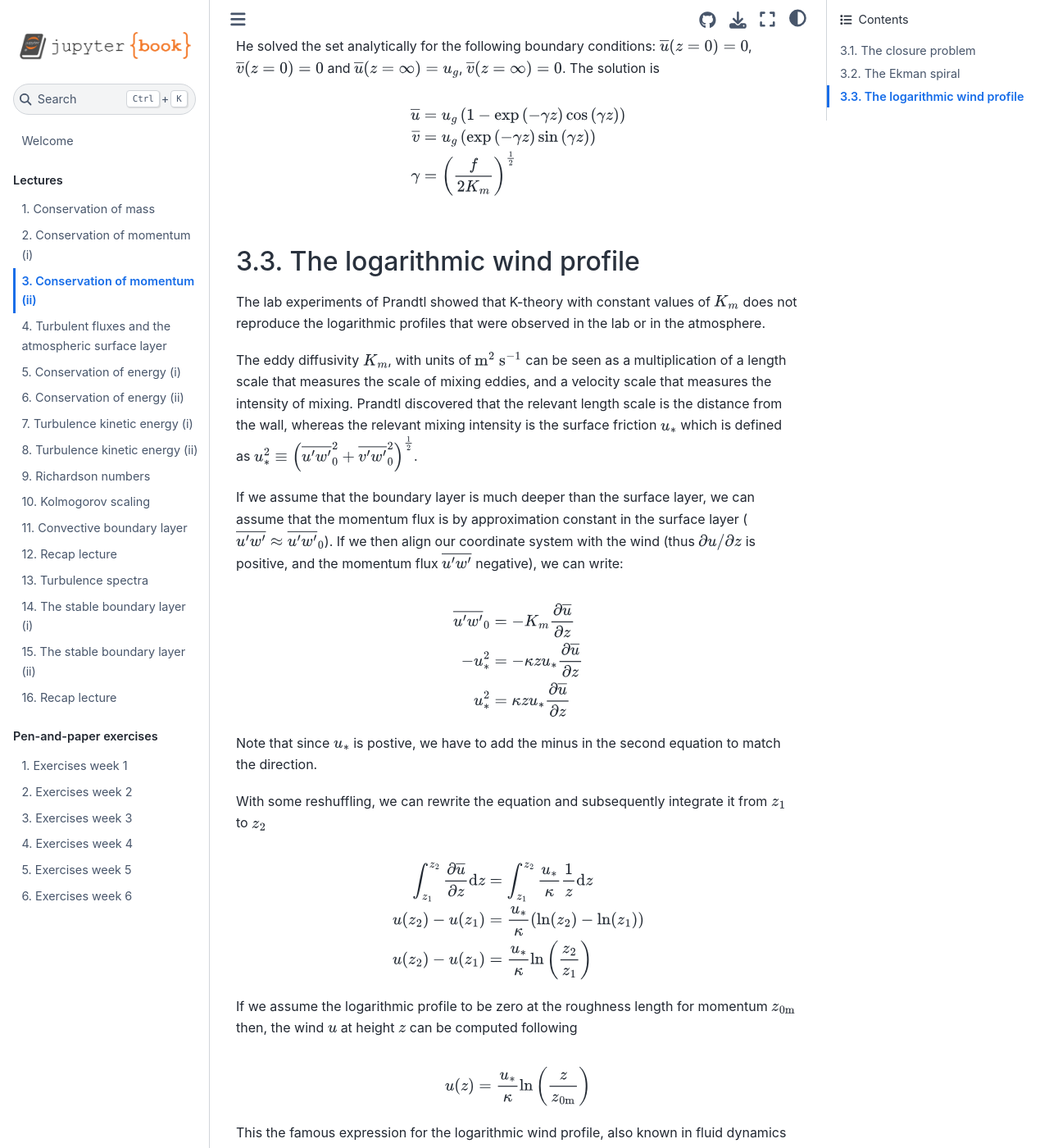
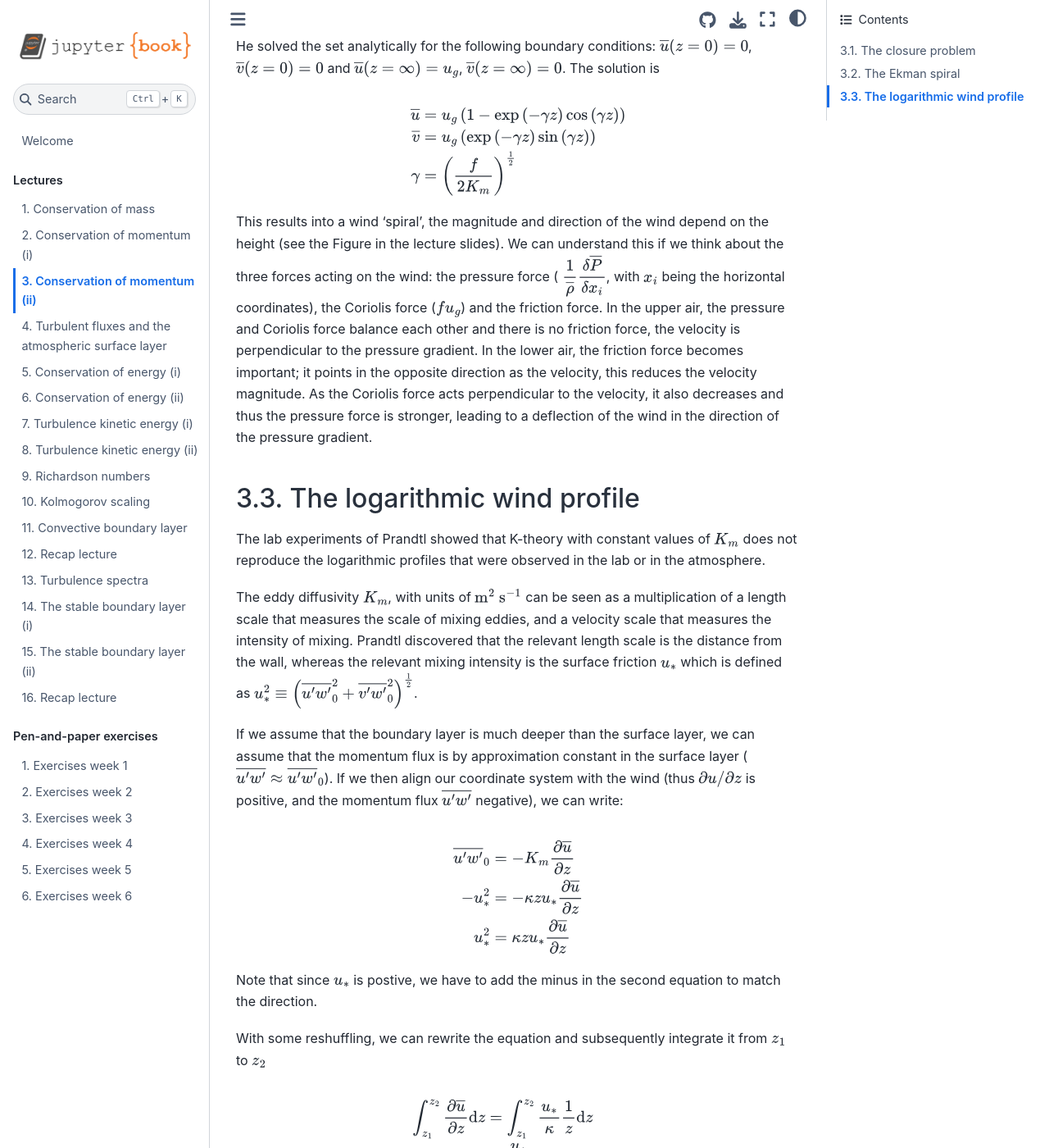
Before and after one commit to boundary-layer-meteo/boundary-layer-meteo.github.io, a Jupyter Book: the page built from lectures/3_momentum_ii.md, in a window 1280 px wide and 1400 px high, scrolled down 1195 px. Shown: the whole window at 82% size. Built offline with Jupyter Book 1.0.4 settings and Sphinx 7.4.7 and the Sphinx Book theme 1.1.4, drawn with Linux system fonts in a browser that asks for light colours; some of the changed text lies outside the part shown.

Commit message:
Enhance explanations on ekman spiral
Added explanation of wind spiral dynamics and clarified neutral conditions in the context of the logarithmic wind profile.

```diff
--- a/lectures/3_momentum_ii.md
+++ b/lectures/3_momentum_ii.md
@@ -63,6 +63,7 @@ $$
 \gamma &= \left( \dfrac{f}{2 K_m} \right)^\frac{1}{2}
 $$
 
+This results into a wind 'spiral', the magnitude and direction of the wind depend on the height (see the Figure in the lecture slides). We can understand this if we think about the three forces acting on the wind: the pressure force ( $\dfrac{1}{\overline{\rho}} \dfrac{\delta \overline{P}}{\delta x_i}$, with $x_i$ being the horizontal coordinates), the Coriolis force ($fu_g$) and the friction force. In the upper air, the pressure and Coriolis force balance each other and there is no friction force, the velocity is perpendicular to the pressure gradient. In the lower air, the friction force becomes important; it points in the opposite direction as the velocity, this reduces the velocity magnitude. As the Coriolis force acts perpendicular to the velocity, it also decreases and thus the pressure force is stronger, leading to a deflection of the wind in the direction of the pressure gradient.
 
 ## The logarithmic wind profile
 The lab experiments of Prandtl showed that K-theory with constant values of $K_m$ does not reproduce the logarithmic profiles that were observed in the lab or in the atmosphere.
@@ -95,7 +96,7 @@ $$
 
 This the famous expression for the logarithmic wind profile, also known in fluid dynamics as the *law of the wall*.
 
-The dimensionless wind gradient $\phi_m$ is unity under neutral conditions:
+The dimensionless wind gradient $\phi_m$ is unity under neutral conditions (neutral conditions are defined in Lecture 5):
 
 $$
 \phi_m(z) = \dfrac{\kappa z}{u_*} \pd{\ubar}{z}
```
